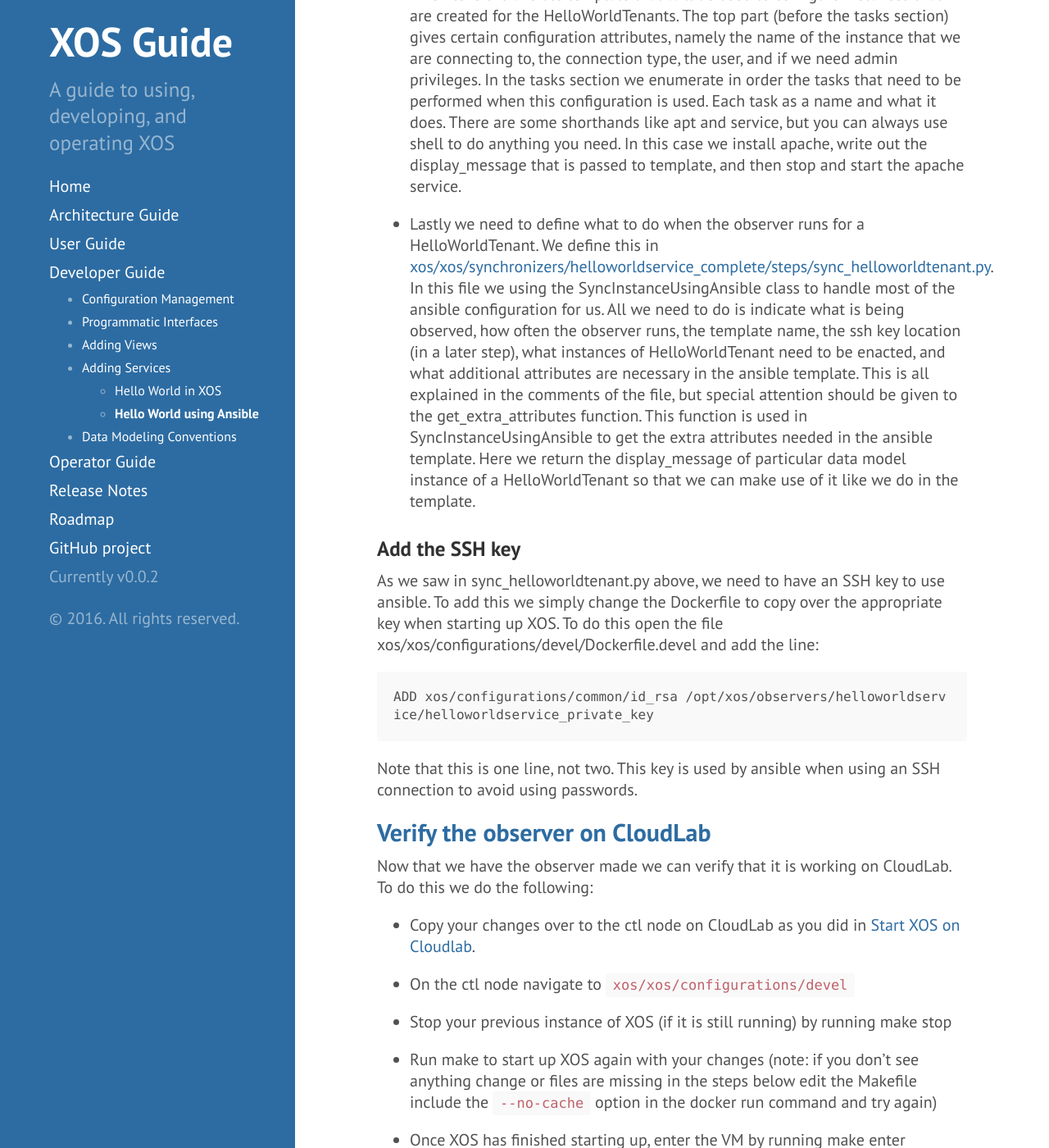
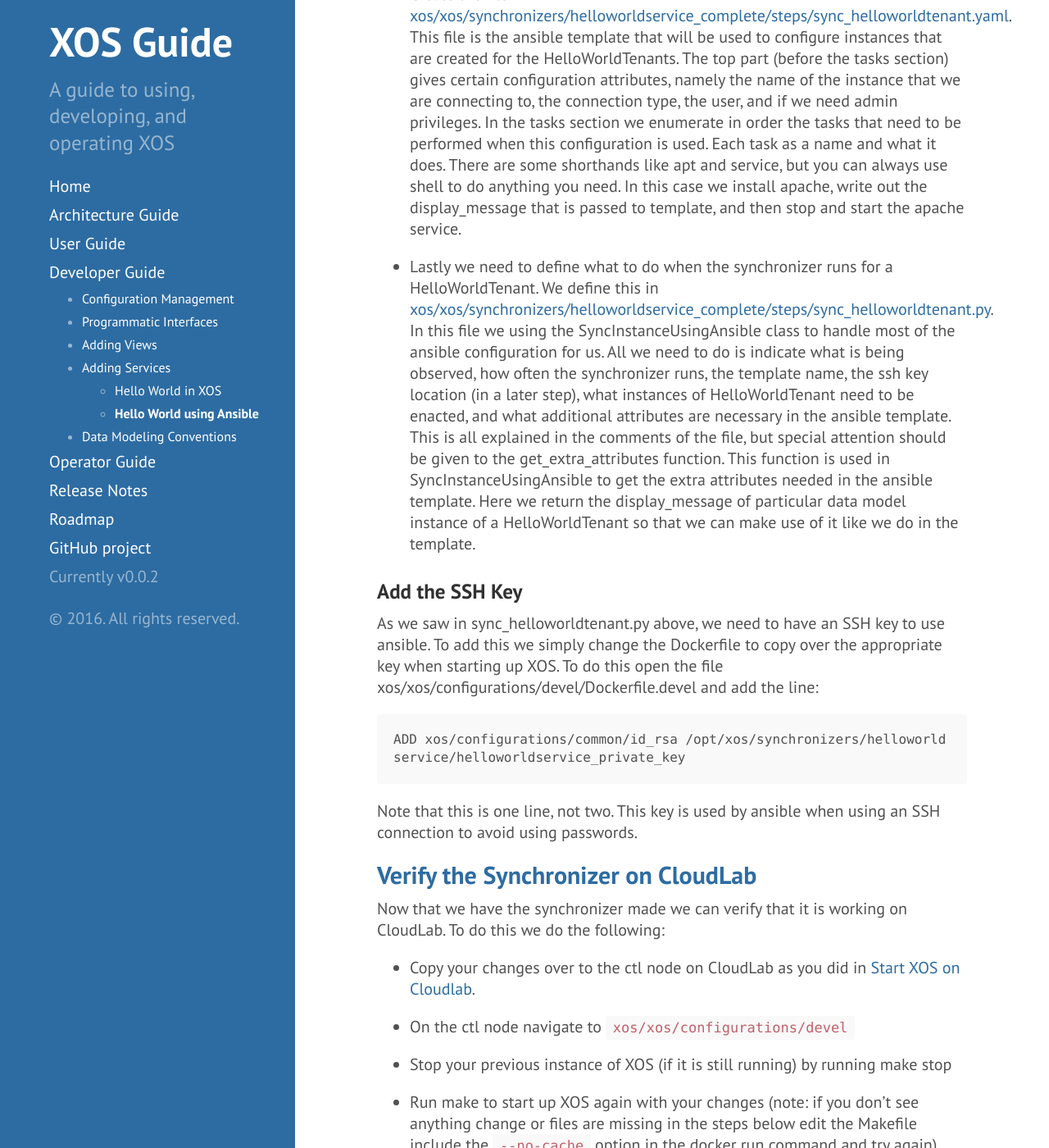
Before and after one commit to open-cloud/open-cloud.github.io.old, a Jekyll site: the page built from devguide_hwansible.md, in a window 1280 px wide and 1400 px high, scrolled down 14098 px. Shown: the whole window at 82% size. Built offline with Jekyll 4.4.1, drawn with Linux system fonts in a browser that asks for light colours; Markdown is read by kramdown in place of the engine named in the settings; some of the changed text lies outside the part shown.

Commit message:
observer-to-sychronizer

````diff
--- a/devguide_hwansible.md
+++ b/devguide_hwansible.md
@@ -50,17 +50,17 @@
 
 * If you want to use this service on CloudLab, add a line to make migrations for your service to `xos/xos/scripts/opencloud`
 
-### Add your Observer
+### Add Your Synchronizer
 
-* Create a directory for your observer in `xos/xos/observers`
+* Create a directory for your synchronizer in `xos/xos/synchronizers`
 
     * Create `<service name>_config` with a config for your service
 
-    * Create `<service name>-observer.py` to run the xos-observer module
+    * Create `<service name>-synchronizer.py` to run the xos-synchronizer module
 
     * Create model-deps with the dependencies for your service
 
-    * Add `run.sh` to run your `<service name>-observer.py` with your `<service name>_config`
+    * Add `run.sh` to run your `<service name>-sychronizer.py` with your `<service name>_config`
 
     * Create a steps directory for the steps to sync your service in the data model with instances
 
@@ -68,11 +68,11 @@
 
         * Repeat the above for each model class you need to sync
 
-        * Create a `sync_<class name>.yaml` to define to configuration you want to send to instances when the observer runs for class name
+        * Create a `sync_<class name>.yaml` to define to configuration you want to send to instances when the synchronizer runs for class name
 
         * Repeat the above for each model class you need to sync with Ansible
 
-    * Add a line to the appropriate configuration’s Dockerfile in `xos/xos/configurations` to copy `xos/configurations/common/id_rsa` to `/opt/xos/observers/<service name>/<service name>_private_key`.
+    * Add a line to the appropriate configuration’s Dockerfile in `xos/xos/configurations` to copy `xos/configurations/common/id_rsa` to `/opt/xos/synchronizers/<service name>/<service name>_private_key`.
 
 ### Complete Version
 
@@ -102,20 +102,19 @@
 
 * Add HelloWorldTenant to the Django data model
 
-* Add an `observer*` to synchronize the data model with XOS using Ansible
+* Add a `synchronizer` to synchronize the data model with XOS using Ansible
 
 * Configure XOS to use the HelloWorldService
 
 * Demonstrate the full working service
 
-### Add the model
+### Add the Model
 
 XOS uses the Django web framework as a database. Django is an object-relational database that uses a data model that XOS defines. The first step in creating a new service is to add our service to the data model by adding classes that represent our service. An XOS service is represented by a Service class and a Tenant class. The Service contains information for the Service as a whole (metadata, the slices allocated for the service, privileges, service specific attributes, and the tenants that subscribe the service). The Tenant is a subscriber to the service, when a tenant is created it’s state is synced with the underlying instances (a later section). The Tenant contains tenant specific attribute, in our case a display message that the user wants to show on a web server.
 
-#### Create HelloWorldService and HelloWorldTenant in the model
+#### Create HelloWorldService and HelloWorldTenant in the Model
 
 First we need to alter the data model so that our service is logically reflected in XOS. Navigate to xos/xos and create a directory named helloworldservice. This directory will contain all of the code needed to add helloworldservice classes to the data model. Create a file named [models.py](https://github.com/open-cloud/xos/blob/master/xos/services/helloworldservice_complete/models.py)
-
 
 For the most part the comments in the file explain what every line is doing. The following is what we do in this file:
 
@@ -131,11 +130,11 @@
 
 * We create a HelloWorldTenant class that extends TenantWithContainer, this will be used to present the data for each tenant of the data model. For this class we need to define some extra fields for the message contained in each tenant and because we are going to use Ansible fields for the NAT IP and NAT MAC of the VM for our tenant.
 
-    * For the most part this class is simple, we add some getters and setters for the display_message, nat_ip, and nat_mac field. The sync_attributes attribute is used later by the observer and minimally must have nat_ip and nat_mac. It is important to note in the save function that we atomically manage the container (sets up the instance and the VM) to avoid race conditions.
+    * For the most part this class is simple, we add some getters and setters for the display_message, nat_ip, and nat_mac field. The sync_attributes attribute is used later by the synchronizer and minimally must have nat_ip and nat_mac. It is important to note in the save function that we atomically manage the container (sets up the instance and the VM) to avoid race conditions.
 
     * We also make HelloWorldTenant a proxy of TenantWithContainer because we want XOS to treat this as a Tenant so that we can leverage the existing framework.
 
-#### Create basic forms to create and edit the service and tenants
+#### Create Forms to Create and Edit the Service and Tenants
 
 Now that we have changed the data model to support the HelloWorldService we need to add some admin forms so that we can create and edit HelloWorldServices and HelloWorldTenants. We are going to be leveraging the forms from Django and some of the custom fields from XOS to do this. In xos/xos/helloworldservice create a file named [admin.py](https://github.com/open-cloud/xos/blob/master/xos/services/helloworldservice_complete/admin.py).
 
@@ -300,11 +299,11 @@
 
 If you can change the message and that message is restored when you edit the HelloWorldTenant then you have successfully completed the model.
 
-## Add the synchronizer
+## Add the Synchronizer
 
 To enact the state of the data model on the XOS instances we need to create an synchronizer program. This program will wait for changes to the data model and then complete a series of steps to synchronize the model with the instances. Most of this is boilerplate, but it is a good idea to become familiar with the setup. In our case we will be waiting for changes to the HelloWorldTenant (since HelloWorldService doesn’t add anything on top of Service we can rely on the synchronizer already built for synchronizing Services), when there is a change if we are creating or editing the display_message of the tenant we will pass on the new display_message to an Ansible template which will start up a web server displaying the message.
 
-### Set up the boilerplate
+### Set up the Boilerplate
 
 To set up the boilerplate code do the following:
 
@@ -314,7 +313,7 @@
 
 * Create the file [xos/xos/synchronizers/helloworldservice_complete/helloworldservice-synchronizer.py](https://github.com/open-cloud/xos/blob/master/xos/synchronizers/helloworldservice_complete/helloworldservice-synchronizer.py) which will run the existing XOS synchronizer. We will create a script in a later step that will pass a particular configuration into this program that will have the XOS synchronizer execute the steps for the HelloWorldTenant.
 
-* Create the file [xos/xos/synchronizers/helloworldservice/model-deps](https://github.com/open-cloud/xos/blob/master/xos/synchronizers/helloworldservice_complete/model-deps). This file is used to denote the dependencies of the observer that are needed, in our case we don’t have any dependencies so we indicate this with the empty set.
+* Create the file [xos/xos/synchronizers/helloworldservice/model-deps](https://github.com/open-cloud/xos/blob/master/xos/synchronizers/helloworldservice_complete/model-deps). This file is used to denote the dependencies of the synchronizer that are needed, in our case we don’t have any dependencies so we indicate this with the empty set.
 
 **Note: **For a real model with dependencies you can generate the dependency graph within a VM from /opt/xos: ./dmdot helloworldservice.
 
@@ -330,27 +329,27 @@
 
 * Create the file [xos/xos/synchronizers/helloworldservice_complete/stop.sh](https://github.com/open-cloud/xos/blob/master/xos/synchronizers/helloworldservice_complete/stop.sh). This is a simple script used to kill your synchronizer.
 
-### Create the sync steps
+### Create the Sync Steps
 
 Now that we have all of the necessary boilerplate we can define what should happen when a HelloWorldTenant is altered in the data model. In particular we want to start a web server to display the message that was entered using ansible. To do this do the following:
 
 * Create the file [xos/xos/synchronizers/helloworldservice_complete/steps/sync_helloworldtenant.yaml](https://github.com/open-cloud/xos/blob/master/xos/synchronizers/helloworldservice_complete/steps/sync_helloworldtenant.yaml).  This file is the ansible template that will be used to configure instances that are created for the HelloWorldTenants. The top part (before the tasks section) gives certain configuration attributes, namely the name of the instance that we are connecting to, the connection type, the user, and if we need admin privileges. In the tasks section we enumerate in order the tasks that need to be performed when this configuration is used. Each task as a name and what it does. There are some shorthands like apt and service, but you can always use shell to do anything you need. In this case we install apache, write out the display_message that is passed to template, and then stop and start the apache service.
 
-* Lastly we need to define what to do when the observer runs for a HelloWorldTenant. We define this in [xos/xos/synchronizers/helloworldservice_complete/steps/sync_helloworldtenant.py](https://github.com/open-cloud/xos/blob/master/xos/synchronizers/helloworldservice_complete/steps/sync_helloworldtenant.py). In this file we using the SyncInstanceUsingAnsible class to handle most of the ansible configuration for us. All we need to do is indicate what is being observed, how often the observer runs, the template name, the ssh key location (in a later step), what instances of HelloWorldTenant need to be enacted, and what additional attributes are necessary in the ansible template. This is all explained in the comments of the file, but special attention should be given to the get_extra_attributes function. This function is used in SyncInstanceUsingAnsible to get the extra attributes needed in the ansible template. Here we return the display_message of  particular data model instance of a HelloWorldTenant so that we can make use of it like we do in the template.
+* Lastly we need to define what to do when the synchronizer runs for a HelloWorldTenant. We define this in [xos/xos/synchronizers/helloworldservice_complete/steps/sync_helloworldtenant.py](https://github.com/open-cloud/xos/blob/master/xos/synchronizers/helloworldservice_complete/steps/sync_helloworldtenant.py). In this file we using the SyncInstanceUsingAnsible class to handle most of the ansible configuration for us. All we need to do is indicate what is being observed, how often the synchronizer runs, the template name, the ssh key location (in a later step), what instances of HelloWorldTenant need to be enacted, and what additional attributes are necessary in the ansible template. This is all explained in the comments of the file, but special attention should be given to the get_extra_attributes function. This function is used in SyncInstanceUsingAnsible to get the extra attributes needed in the ansible template. Here we return the display_message of  particular data model instance of a HelloWorldTenant so that we can make use of it like we do in the template.
 
-### Add the SSH key
+### Add the SSH Key
 
 As we saw in sync_helloworldtenant.py above, we need to have an SSH key to use ansible. To add this we simply change the Dockerfile to copy over the appropriate key when starting up XOS. To do this open the file xos/xos/configurations/devel/Dockerfile.devel and add the line:
 
 ```
-ADD xos/configurations/common/id_rsa /opt/xos/observers/helloworldservice/helloworldservice_private_key
+ADD xos/configurations/common/id_rsa /opt/xos/synchronizers/helloworldservice/helloworldservice_private_key
 ```
 
 Note that this is one line, not two. This key is used by ansible when using an SSH connection to avoid using passwords.
 
-## Verify the observer on CloudLab
+## Verify the Synchronizer on CloudLab
 
-Now that we have the observer made we can verify that it is working on CloudLab. To do this we do the following:
+Now that we have the synchronizer made we can verify that it is working on CloudLab. To do this we do the following:
 
 * Copy your changes over to the ctl node on CloudLab as you did in [Start XOS on Cloudlab](#start-xos-on-opencloud).
 
@@ -362,17 +361,17 @@
 
 * Once XOS has finished starting up, enter the VM by running make enter
 
-* Navigate to `/opt/xos/observers/helloworldservice`
+* Navigate to `/opt/xos/synchronizers/helloworldservice`
 
-* Run `./run.sh` (keep the window open with the output from this to observe the observer in action)
+* Run `./run.sh` (keep the window open with the output from this to observe the synchronizer in action)
 
-You should see some output constantly streaming from the observer, it will look something like this:
+You should see some output constantly streaming from the synchronizer, it will look something like this:
 
 {% include figure.html url="/figures/devguide_hwansible-fig10_runsh_output.png" caption="" %}
 
 * Repeat steps [Create a HelloWorldService Instance](#create-a-helloworldservice-instance) and [Create a HelloWorldTenant Instance](#create-a-helloworldtenant-instance) until you complete creating one HelloWorldTenant instance.
 
-* Pay close attention to the window with the output from the observer, initially since you just created a new HelloWorldTenant, the instance will be still be starting up so you will see an error like:
+* Pay close attention to the window with the output from the synchronizer, initially since you just created a new HelloWorldTenant, the instance will be still be starting up so you will see an error like:
 
 Exception: defer object helloworldservice-tenant-3 due to waiting on instance.instance_name
 
@@ -412,7 +411,7 @@
 docker rmi $(docker images -f "dangling=true" -q)
 {% endhighlight %}
 
-## Using HelloWorldService as a template
+## Using HelloWorldService as a Template
 
 The HelloWorldService you build in this codelab is suitable as a template for creating another service. Most of this is boilerplate, so the only changes that need to be made at the following:
 
````
Also changed, not shown: other parts of devguide_hwansible.md (+6 -6 lines).
